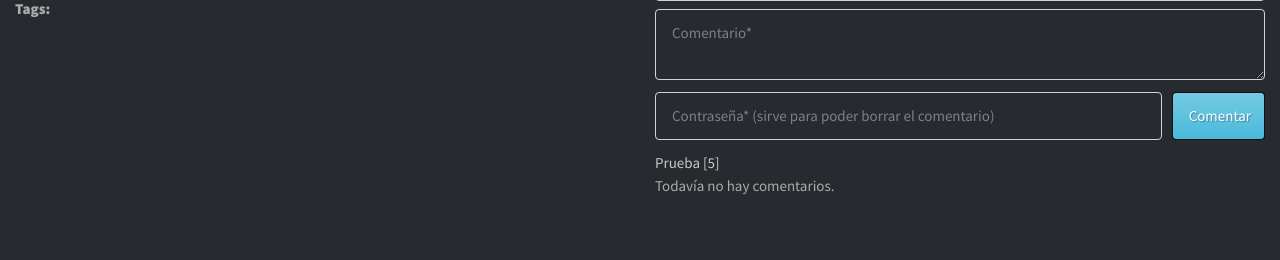
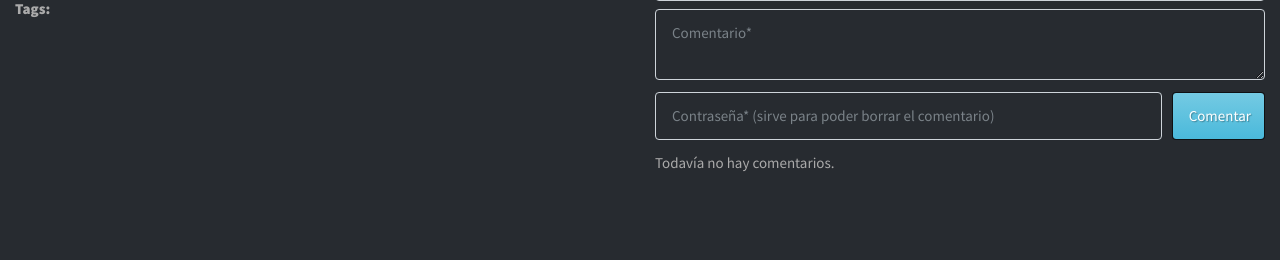
Before and after one commit to imlauera/WizFlash, a Flask app: template templates/view.html in a window 1280 px wide. Shown: the part 188-448 px from the top of the page. Run offline with Flask 2, Linux system fonts and the light colour scheme; the template is opened without the code that fills it: values that come from a table or form of the project are taken from there, others are empty; some libraries are stand-ins or nearby versions.

Commit message:
borro prueba

```diff
--- a/templates/view.html
+++ b/templates/view.html
@@ -59,7 +59,6 @@
           </div>
         </header>
       <div class="comments" style="">
-        <a href="#" id="testa" onmouseover="openReply(5)" onmouseout="closeReply(5)">Prueba [5]</a>
         {% for c in comments %}
         <div class="card misc">
           <div id="{{c.id}}" class="" style="padding: 10px;">
```
